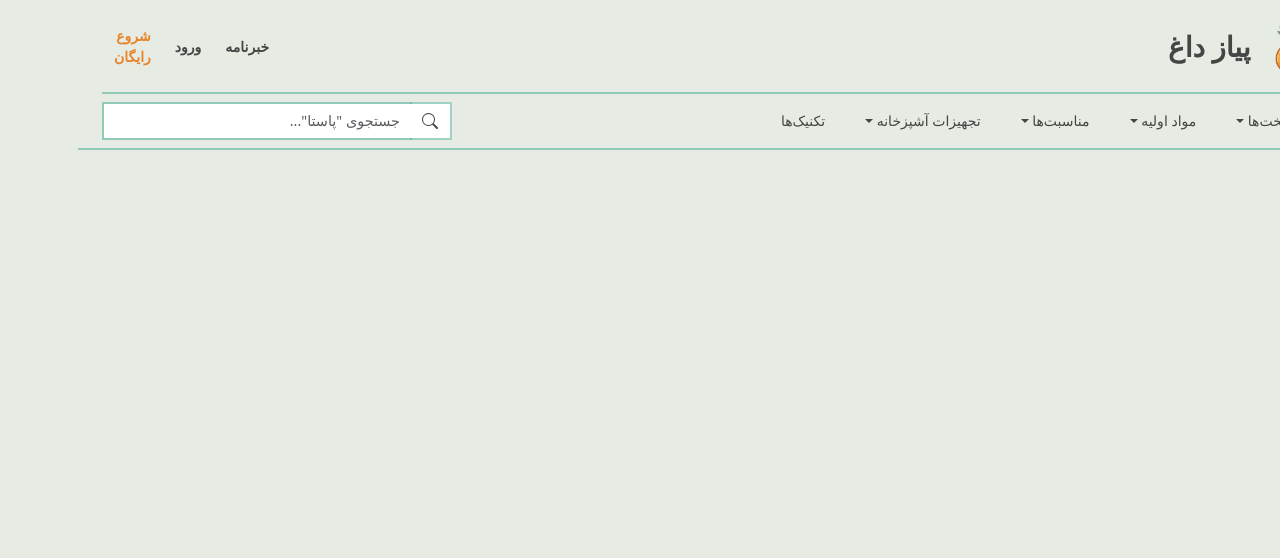
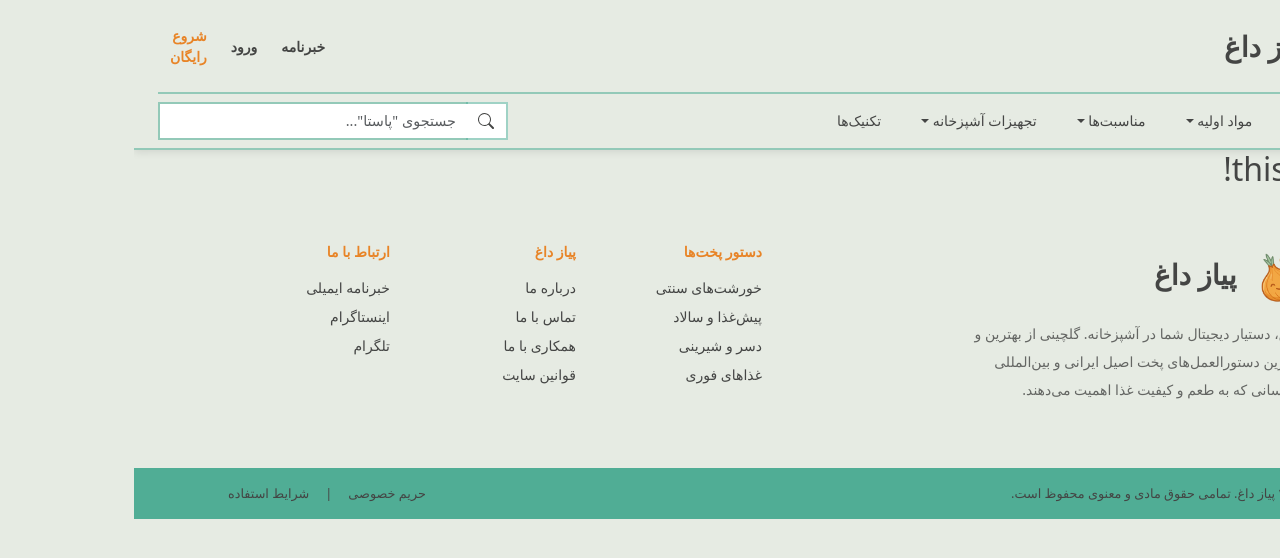
Before and after one commit to alihidson/PiazDagh, a React (Vite) app in the folder frontend/: page / in a window 1280 px wide. Shown: the top 558 px of the page. Built offline with nearby package versions, Linux system fonts and the light colour scheme.

Commit message:
feat: add the footer + add a MainLayout component that we pass to every page which has both navbar and footer

```diff
--- a/frontend/src/App.jsx
+++ b/frontend/src/App.jsx
@@ -1,27 +1,23 @@
 import { BrowserRouter as Router, Routes, Route } from 'react-router-dom';
-import Navbar from './components/navbar/Navbar';    // ensure case matches folder name (navbar lowercase)
-// import Home from './components/home/Home';          // create placeholder pages
-// import Recipes from './pages/Recipes';              // or wherever you define routes
+import MainLayout from './components/layout/MainLayout';
+import Home from './components/home/Home';
+
 
 function App() {
   return (
     <Router>
       <div className="app" dir="rtl">
-        <Navbar />
-        <main>
-          <Routes>
-            {/* <Route path="/" element={<Home />} />
-            <Route path="/recipes" element={<Recipes />} />
-            <Route path="/ingredients" element={<Ingredients />} />
-            <Route path="/occasions" element={<Occasions />} />
-            <Route path="/kitchen-gear" element={<KitchenGear />} />
-            <Route path="/techniques" element={<Techniques />} />
-            <Route path="/shop" element={<Shop />} />
-            <Route path="/newsletter" element={<Newsletter />} />
-            <Route path="/login" element={<Login />} />
-            <Route path="/subscribe" element={<Subscribe />} /> */}
-          </Routes>
-        </main>
+        <Routes>
+          {/* Routes WITHOUT Navbar/Footer */}
+          {/* <Route path="/login" element={<Login />} />
+          <Route path="/signup" element={<Signup />} /> */}
+
+          {/* Routes WITH Navbar/Footer */}
+          <Route element={<MainLayout />}>
+            <Route path="/" element={<Home />} />
+            {/* <Route path="/recipes" element={<Recipes />} /> */}
+          </Route>
+        </Routes>
       </div>
     </Router>
   );
--- /dev/null
+++ b/frontend/src/components/footer/BrandColumn.jsx
@@ -0,0 +1,18 @@
+import Logo from '../navbar/Logo';
+
+const BrandColumn = () => {
+  return (
+    <div className="col-12 col-lg-4 mb-4 mb-lg-0">
+      <div className="d-flex align-items-center gap-2 mb-3">
+        <Logo text_color="text-charcoal" />
+      </div>
+      <p className="small text-charcoal lh-lg" style={{ opacity: 0.8 }}>
+        پیاز داغ، دستیار دیجیتال شما در آشپزخانه. گلچینی از بهترین و معتبرترین
+        دستورالعمل‌های پخت اصیل ایرانی و بین‌المللی برای کسانی که به طعم و کیفیت
+        غذا اهمیت می‌دهند.
+      </p>
+    </div>
+  );
+};
+
+export default BrandColumn;
--- /dev/null
+++ b/frontend/src/components/footer/CopyrightBar.jsx
@@ -0,0 +1,34 @@
+import { Link } from 'react-router-dom';
+import { copyrightLinks } from './footerData';
+
+const CopyrightBar = () => {
+  return (
+    <div className="bg-mint py-3">
+      <div className="container px-4">
+        <div
+          className="d-flex flex-column flex-md-row align-items-center justify-content-between gap-3 small"
+          style={{ fontSize: '0.8rem' }}
+        >
+          <span className="text-charcoal fw-medium">
+            © ۲۰۲۶ پیاز داغ. تمامی حقوق مادی و معنوی محفوظ است.
+          </span>
+          <div className="d-flex gap-3 text-charcoal">
+            {copyrightLinks.map((link, index) => (
+              <span key={link.id} className="d-flex gap-3">
+                {index > 0 && <span>|</span>}
+                <Link
+                  to={link.href}
+                  className="text-decoration-none text-charcoal opacity-90"
+                >
+                  {link.label}
+                </Link>
+              </span>
+            ))}
+          </div>
+        </div>
+      </div>
+    </div>
+  );
+};
+
+export default CopyrightBar;
--- /dev/null
+++ b/frontend/src/components/footer/Footer.css
@@ -0,0 +1,10 @@
+.footer-link {
+  color: #444544;
+  text-decoration: none;
+  transition: color 0.2s ease;
+}
+
+.footer-link:hover {
+  color: #50ad95; /* Mint */
+  opacity: 1;
+}
--- /dev/null
+++ b/frontend/src/components/footer/Footer.jsx
@@ -0,0 +1,44 @@
+import BrandColumn from './BrandColumn';
+import LinkColumn from './LinkColumn';
+import CopyrightBar from './CopyrightBar';
+import { footerColumns } from './footerData';
+import './Footer.css';
+
+const Footer = () => {
+  return (
+    <footer style={{ borderTopWidth: '3px' }} dir="rtl">
+      {/* ========== PART 1: Main Footer (Canvas Background) ========== */}
+      <div className="bg-canvas pt-5 pb-4">
+        <div className="container px-4">
+          <div className="row g-4 mb-4">
+            {/* Brand Column */}
+            <BrandColumn />
+
+            {/* Link Columns */}
+            {footerColumns.map((column, index) => {
+              // First column gets offset-lg-2, others don't
+              const columnClasses =
+                index === 0
+                  ? 'col-6 col-md-4 col-lg-2 offset-lg-2'
+                  : 'col-6 col-md-4 col-lg-2';
+
+              return (
+                <LinkColumn
+                  key={column.id}
+                  title={column.title}
+                  links={column.links}
+                  columnClasses={columnClasses}
+                />
+              );
+            })}
+          </div>
+        </div>
+      </div>
+
+      {/* ========== PART 2: Copyright Bar ========== */}
+      <CopyrightBar />
+    </footer>
+  );
+};
+
+export default Footer;
--- /dev/null
+++ b/frontend/src/components/footer/FooterLink.jsx
@@ -0,0 +1,30 @@
+import { Link } from 'react-router-dom';
+
+const FooterLink = ({ label, href }) => {
+  const isExternal = href.startsWith('http');
+
+  if (isExternal) {
+    return (
+      <li>
+        <a
+          href={href}
+          className="footer-link opacity-80"
+          target="_blank"
+          rel="noopener noreferrer"
+        >
+          {label}
+        </a>
+      </li>
+    );
+  }
+
+  return (
+    <li>
+      <Link to={href} className="footer-link opacity-80">
+        {label}
+      </Link>
+    </li>
+  );
+};
+
+export default FooterLink;
--- /dev/null
+++ b/frontend/src/components/footer/LinkColumn.jsx
@@ -0,0 +1,16 @@
+import FooterLink from './FooterLink';
+
+const LinkColumn = ({ title, links, columnClasses = '' }) => {
+  return (
+    <div className={columnClasses}>
+      <h6 className="text-saffron fw-bold small text-uppercase mb-3">{title}</h6>
+      <ul className="list-unstyled d-flex flex-column gap-2 small">
+        {links.map((link) => (
+          <FooterLink key={link.id} label={link.label} href={link.href} />
+        ))}
+      </ul>
+    </div>
+  );
+};
+
+export default LinkColumn;
--- /dev/null
+++ b/frontend/src/components/footer/footerData.js
@@ -0,0 +1,36 @@
+export const footerColumns = [
+  {
+    id: 1,
+    title: 'دستور پخت‌ها',
+    links: [
+      { id: '1-1', label: 'خورشت‌های سنتی', href: '/recipes/traditional-stews' },
+      { id: '1-2', label: 'پیش‌غذا و سالاد', href: '/recipes/appetizers-salads' },
+      { id: '1-3', label: 'دسر و شیرینی', href: '/recipes/desserts' },
+      { id: '1-4', label: 'غذاهای فوری', href: '/recipes/quick-meals' },
+    ],
+  },
+  {
+    id: 2,
+    title: 'پیاز داغ',
+    links: [
+      { id: '2-1', label: 'درباره ما', href: '/about' },
+      { id: '2-2', label: 'تماس با ما', href: '/contact' },
+      { id: '2-3', label: 'همکاری با ما', href: '/collaborate' },
+      { id: '2-4', label: 'قوانین سایت', href: '/terms' },
+    ],
+  },
+  {
+    id: 3,
+    title: 'ارتباط با ما',
+    links: [
+      { id: '3-1', label: 'خبرنامه ایمیلی', href: '/newsletter' },
+      { id: '3-2', label: 'اینستاگرام', href: 'https://instagram.com/piazdagh' },
+      { id: '3-3', label: 'تلگرام', href: 'https://t.me/piazdagh' },
+    ],
+  },
+];
+
+export const copyrightLinks = [
+  { id: 'c1', label: 'حریم خصوصی', href: '/privacy' },
+  { id: 'c2', label: 'شرایط استفاده', href: '/terms-of-use' },
+];
--- /dev/null
+++ b/frontend/src/components/home/Home.jsx
@@ -0,0 +1,8 @@
+
+const Home = () => {
+    return (
+        <h2>this is home!</h2>
+    )
+};
+
+export default Home;
--- /dev/null
+++ b/frontend/src/components/layout/MainLayout.jsx
@@ -0,0 +1,17 @@
+import { Outlet } from 'react-router-dom';
+import Navbar from '../navbar/Navbar';
+import Footer from '../footer/Footer';
+
+const MainLayout = () => {
+  return (
+    <>
+      <Navbar />
+      <main>
+        <Outlet />   {/* Child routes render here */}
+      </main>
+      <Footer />
+    </>
+  );
+};
+
+export default MainLayout;
--- a/frontend/src/components/navbar/Logo.jsx
+++ b/frontend/src/components/navbar/Logo.jsx
@@ -1,10 +1,10 @@
 import logo from '../../assets/logo/PIAZDAGH-logo-main.png';
 
-const Logo = () => {
+const Logo = ({ text_color = "text-dark" }) => {
   return (
     <div className="d-flex align-items-center gap-4">
       <img src={logo} alt="پیاز داغ" height="60" />
-      <span className="fw-bold text-dark fs-3">پیاز داغ</span>
+      <span className={`fw-bold fs-3 ${text_color}`}>پیاز داغ</span>
     </div>
   );
 };
--- a/frontend/src/components/navbar/Navbar.css
+++ b/frontend/src/components/navbar/Navbar.css
@@ -15,6 +15,7 @@
 
 .navbar {
   --bs-border-color: rgba(80, 173, 149, .55);
+    box-shadow: 0 2px 8px rgba(0, 0, 0, 0.1);  /* subtle bottom shadow */
 }
 
 .navbar-toggler {
```
